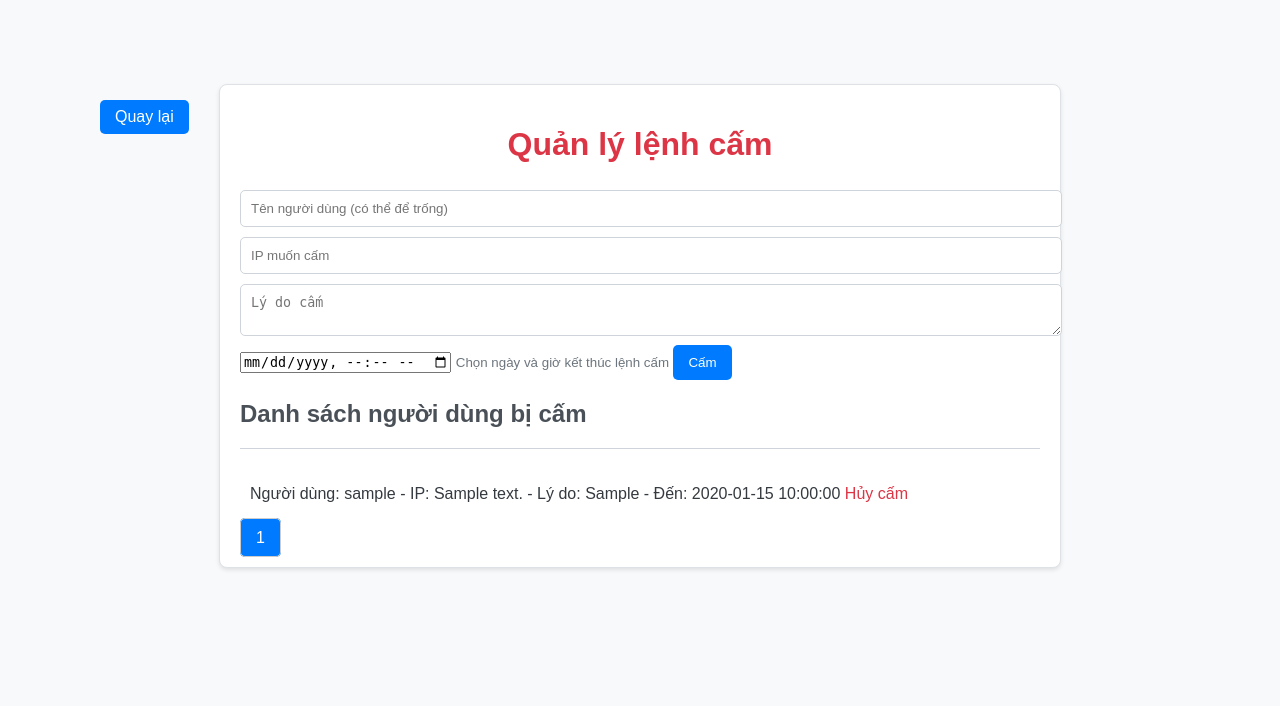
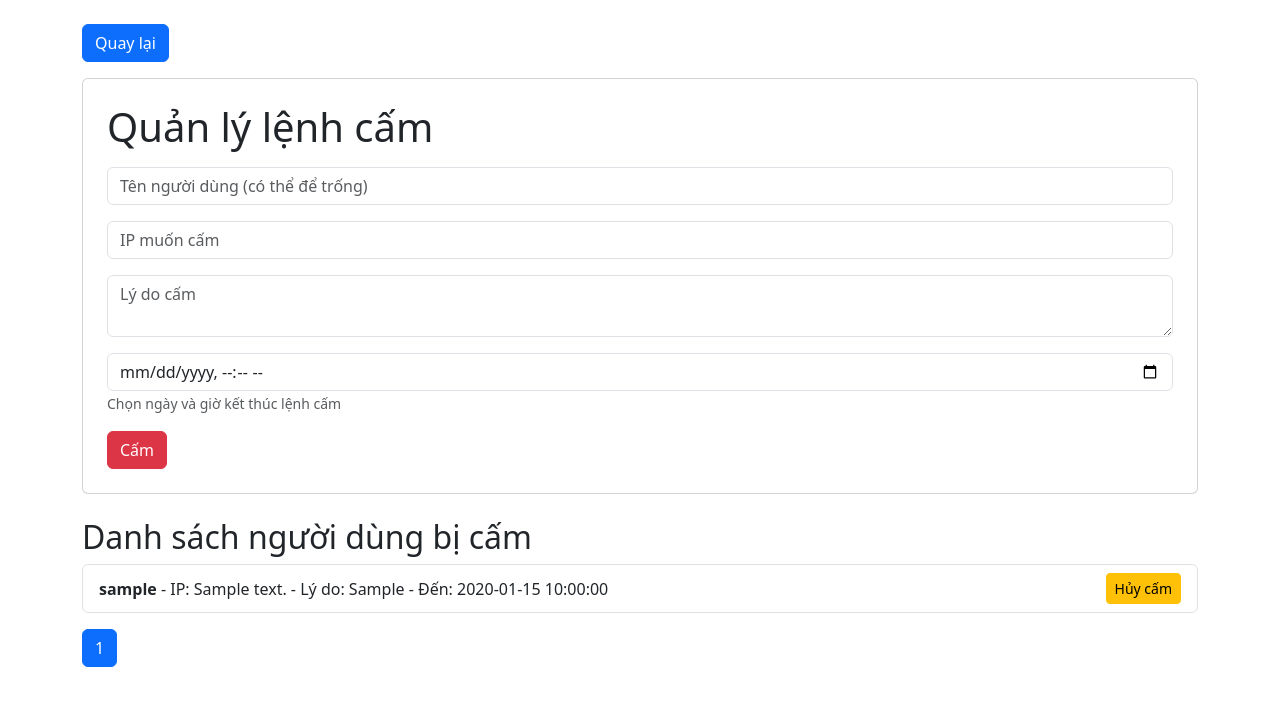
Before and after one commit to NhinQuanhLanCuoi9999/forum-vn, a PHP site: page /admin_tool/ban.php in a window 1280 px wide. Shown: the top 706 px of the page. Run offline with PHP 8.4, Linux system fonts and the light colour scheme; the visitor is signed in with stand-in values (Sample User, id 1); tables that the repository leaves empty hold one stand-in row (values such as "Sample post"); a stand-in replaces the project's code that opens the database connection.

Commit message:
fix bind param ,đổi giao diện mới bằng bootstrap,đã phân quyền admin/owner trong ban.php

```diff
--- a/admin_tool/ban.php
+++ b/admin_tool/ban.php
@@ -12,94 +12,84 @@ include('../app/_ADMIN_TOOLS/ban/php.php');
     <meta name="viewport" content="width=device-width, initial-scale=1.0">
     <link rel="icon" href="/favicon.png" type="image/png">
     <title>Quản lý lệnh cấm</title>
-    <link rel="stylesheet" type="text/css" href="/app/_ADMIN_TOOLS/ban/style.css">
+    <link href="/asset/css/Bootstrap.min.css" rel="stylesheet">
 </head>
-<body>
-    <button class="redirect-button" onclick="window.location.href='admin_tool/admin.php'">Quay lại</button>
-    <div class="container">
-        <h1>Quản lý lệnh cấm</h1>
+<body class="container py-4">
+    <button class="btn btn-primary mb-3" onclick="window.location.href='admin_tool/admin.php'">Quay lại</button>
+
+    <div class="card p-4">
+        <h1 class="mb-3">Quản lý lệnh cấm</h1>
 
         <?php if (!empty($error_message)): ?>
-            <p class="error-message"><?php echo $error_message; ?></p>
+            <div class="alert alert-danger"> <?php echo $error_message; ?> </div>
         <?php endif; ?>
 
         <?php if (!empty($success_message)): ?>
-            <p class="success-message"><?php echo $success_message; ?></p>
+            <div class="alert alert-success"> <?php echo $success_message; ?> </div>
         <?php endif; ?>
 
         <form method="POST" onsubmit="return confirmBan();">
-            <input type="text" name="username" placeholder="Tên người dùng (có thể để trống)">
-            <input type="text" name="ip_address" placeholder="IP muốn cấm">
-            <textarea name="reason" placeholder="Lý do cấm" required></textarea>
-            <input type="datetime-local" name="ban_end" required>
-            <small style="color: #6c757d;">Chọn ngày và giờ kết thúc lệnh cấm</small>
-            <input type="submit" name="ban" value="Cấm">
+            <div class="mb-3">
+                <input type="text" name="username" class="form-control" placeholder="Tên người dùng (có thể để trống)">
+            </div>
+            <div class="mb-3">
+                <input type="text" name="ip_address" class="form-control" placeholder="IP muốn cấm">
+            </div>
+            <div class="mb-3">
+                <textarea name="reason" class="form-control" placeholder="Lý do cấm" required></textarea>
+            </div>
+            <div class="mb-3">
+                <input type="datetime-local" name="ban_end" class="form-control" required>
+                <small class="text-muted">Chọn ngày và giờ kết thúc lệnh cấm</small>
+            </div>
+            <button type="submit" name="ban" class="btn btn-danger">Cấm</button>
         </form>
+    </div>
 
-        <h2>Danh sách người dùng bị cấm</h2>
-        <div class="ban-list">
+    <h2 class="mt-4">Danh sách người dùng bị cấm</h2>
+    <div class="list-group">
         <?php if ($bans->num_rows === 0): ?>
-                <p class="info-message">Chưa có người dùng nào bị cấm.</p>
+            <p class="text-muted">Chưa có người dùng nào bị cấm.</p>
         <?php else: ?>
             <?php while ($ban = $bans->fetch_assoc()): ?>
-                    <div class="ban-item">
-                        <p>Người dùng: <?php echo htmlspecialchars($ban['username'] ?? 'Không xác định'); ?> -
+                <div class="list-group-item d-flex justify-content-between align-items-center">
+                    <div>
+                        <strong><?php echo htmlspecialchars($ban['username'] ?? 'Không xác định'); ?></strong> -
                         IP: <?php echo htmlspecialchars($ban['ip_address']); ?> -
                         Lý do: <?php echo htmlspecialchars($ban['reason']); ?> -
                         Đến: <?php echo htmlspecialchars($ban['ban_end']); ?>
-                        <a class="unban-link" href="ban.php?unban=<?php echo $ban['id']; ?>" onclick="return confirmUnban();">Hủy cấm</a></p>
+                    </div>
+                    <form method="post" action="ban.php" onsubmit="return confirmUnban();">
+                        <input type="hidden" name="unban" value="<?php echo $ban['id']; ?>">
+                        <button type="submit" class="btn btn-warning btn-sm">Hủy cấm</button>
+                    </form>
                 </div>
             <?php endwhile; ?>
         <?php endif; ?>
     </div>
 
-<!-- Phân trang với CSS inline -->
-<nav aria-label="Page navigation">
-    <ul class="pagination" style="display: flex; list-style: none; padding: 0; margin: 0;">
+    <!-- Phân trang -->
+    <nav class="mt-3" aria-label="Page navigation">
+        <ul class="pagination">
             <?php if ($page > 1): ?>
-            <li class="page-item" style="margin-right: 5px;">
-                <a class="page-link" href="?page=1" aria-label="First" style="padding: 10px 15px; border: 1px solid #ccc; border-radius: 5px; text-decoration: none; background-color: #f8f9fa; color: #007bff;">
-                    <span aria-hidden="true">&laquo;</span>
-                </a>
-            </li>
-            <li class="page-item" style="margin-right: 5px;">
-                <a class="page-link" href="?page=<?php echo $page - 1; ?>" aria-label="Previous" style="padding: 10px 15px; border: 1px solid #ccc; border-radius: 5px; text-decoration: none; background-color: #f8f9fa; color: #007bff;">
-                    <span aria-hidden="true">&lsaquo;</span>
-                </a>
-            </li>
+                <li class="page-item"><a class="page-link" href="?page=1">&laquo;</a></li>
+                <li class="page-item"><a class="page-link" href="?page=<?php echo $page - 1; ?>">&lsaquo;</a></li>
             <?php endif; ?>
 
-        <?php
-        // Hiển thị các trang
-        $startPage = max(1, $page - 2);
-        $endPage = min($totalPages, $page + 2);
-
-        for ($i = $startPage; $i <= $endPage; $i++): ?>
-            <li class="page-item" style="margin-right: 5px;">
-                <a class="page-link" href="?page=<?php echo $i; ?>" style="padding: 10px 15px; border: 1px solid #ccc; border-radius: 5px; text-decoration: none; background-color: <?php echo ($i == $page) ? '#007bff' : '#f8f9fa'; ?>; color: <?php echo ($i == $page) ? 'white' : '#007bff'; ?>;">
-                    <?php echo $i; ?>
-                </a>
+            <?php for ($i = max(1, $page - 2); $i <= min($totalPages, $page + 2); $i++): ?>
+                <li class="page-item <?php echo ($i == $page) ? 'active' : ''; ?>">
+                    <a class="page-link" href="?page=<?php echo $i; ?>"> <?php echo $i; ?> </a>
                 </li>
             <?php endfor; ?>
 
             <?php if ($page < $totalPages): ?>
-            <li class="page-item" style="margin-right: 5px;">
-                <a class="page-link" href="?page=<?php echo $page + 1; ?>" aria-label="Next" style="padding: 10px 15px; border: 1px solid #ccc; border-radius: 5px; text-decoration: none; background-color: #f8f9fa; color: #007bff;">
-                    <span aria-hidden="true">&rsaquo;</span>
-                </a>
-            </li>
-            <li class="page-item" style="margin-right: 5px;">
-                <a class="page-link" href="?page=<?php echo $totalPages; ?>" aria-label="Last" style="padding: 10px 15px; border: 1px solid #ccc; border-radius: 5px; text-decoration: none; background-color: #f8f9fa; color: #007bff;">
-                    <span aria-hidden="true">&raquo;</span>
-                </a>
-            </li>
+                <li class="page-item"><a class="page-link" href="?page=<?php echo $page + 1; ?>">&rsaquo;</a></li>
+                <li class="page-item"><a class="page-link" href="?page=<?php echo $totalPages; ?>">&raquo;</a></li>
             <?php endif; ?>
         </ul>
     </nav>
 
-
-
-</div>
-<script src="../app/ban/banOption.js"></script>
+    <script src="/asset/js/Bootstrap.bundle.min.js"></script>
+    <script src="../app/_ADMIN_TOOLS/ban/banOption.js"></script>
 </body>
 </html>
--- a/app/_ADMIN_TOOLS/ban/LogicPHP/Handle.php
+++ b/app/_ADMIN_TOOLS/ban/LogicPHP/Handle.php
@@ -1,5 +1,6 @@
 <?php
 if ($_SERVER['REQUEST_METHOD'] == 'POST' && isset($_POST['ban'])) {
+
     $username = trim($_POST['username']);
     $reason = trim($_POST['reason']);
     $ip_address = trim($_POST['ip_address']);
@@ -11,9 +12,33 @@ if ($_SERVER['REQUEST_METHOD'] == 'POST' && isset($_POST['ban'])) {
     $ban_end_date = DateTime::createFromFormat('Y-m-d\TH:i', $ban_end);
     if (!$ban_end_date || $ban_end_date->format('Y') > 9999) {
         $error_message = 'Không được phép cấm quá năm 9999';
-    } elseif ($username === 'admin') {
-        $error_message = 'Bạn không thể cấm tài khoản quản trị';
     } else {
+        // Kiểm tra nếu username thuộc role admin hoặc owner
+        $stmt = $conn->prepare("SELECT role FROM users WHERE username = ?");
+        $stmt->bind_param("s", $username);
+        $stmt->execute();
+        $result = $stmt->get_result();
+
+        if ($result->num_rows > 0) {
+            $user = $result->fetch_assoc();
+            $user_role = $user['role'];
+
+            // Nếu user có role là owner, cho phép cấm admin và user thường
+            if (isset($_SESSION['role']) && $_SESSION['role'] === 'owner') {
+                if ($user_role === 'owner') {
+                    $error_message = 'Không thể cấm tài khoản chủ sở hữu!';
+                }
+            } else {
+                // Nếu không phải owner, không cho phép cấm admin hoặc owner
+                if (in_array($user_role, ['admin', 'owner'])) {
+                    $error_message = 'Không thể cấm tài khoản quản trị viên hoặc chủ sở hữu!';
+                }
+            }
+        }
+        $stmt->close();
+    }
+
+    if (!isset($error_message)) {
         // Tiếp tục xử lý như trước
         $stmt = $conn->prepare("SELECT * FROM bans WHERE username = ? OR ip_address = ?");
         $stmt->bind_param("ss", $username, $ip_address);
@@ -26,6 +51,7 @@ if ($_SERVER['REQUEST_METHOD'] == 'POST' && isset($_POST['ban'])) {
             if (!empty($username) || !empty($ip_address)) {
                 // Nếu có username
                 if (!empty($username)) {
+                    $stmt->close(); // Đóng stmt trước khi tiếp tục
                     $stmt = $conn->prepare("SELECT id FROM users WHERE username = ?");
                     $stmt->bind_param("s", $username);
                     $stmt->execute();
@@ -35,31 +61,47 @@ if ($_SERVER['REQUEST_METHOD'] == 'POST' && isset($_POST['ban'])) {
                         $user = $result->fetch_assoc();
                         $user_id = $user['id'];
 
+                        // Chuẩn bị thời gian ban_end
+                        $ban_end_formatted = $ban_end_date->format('Y-m-d H:i:s');
+
                         // Thêm vào danh sách cấm
+                        $stmt->close();
                         $stmt = $conn->prepare("INSERT INTO bans (username, ip_address, reason, ban_start, ban_end, permanent) VALUES (?, ?, ?, NOW(), ?, ?)");
-                        $stmt->bind_param("ssssi", $username, $ip_address, $reason, $ban_end_date->format('Y-m-d H:i:s'), $permanent);
-                        $stmt->execute();
+                        if ($stmt === false) {
+                            die("Lỗi prepare query: " . $conn->error);
+                        }
 
-                        $success_message = "Đã cấm $username thành công.";
+                        $stmt->bind_param("ssssi", $username, $ip_address, $reason, $ban_end_formatted, $permanent);
+                        if ($stmt->execute()) {
+                            $success_message = "Đã cấm $username thành công.";
 
-                        // Ghi log vào biến
-                        $log_message = "[" . date('Y-m-d H:i:s') . "] Cấm người dùng: $username, Lý do: $reason, Đến: " . $ban_end_date->format('Y-m-d H:i:s') . ", IP: $ip_address";
+                            // Ghi log vào biến
+                            $log_message = "[" . date('Y-m-d H:i:s') . "] Cấm người dùng: $username, Lý do: $reason, Đến: $ban_end_formatted, IP: $ip_address";
+                        } else {
+                            $error_message = "Lỗi khi thêm vào danh sách cấm: " . $stmt->error;
+                        }
                     } else {
                         $error_message = 'Không tìm thấy người dùng!';
                     }
+                    $stmt->close();
                 }
+
                 // Nếu không có username (chỉ cấm theo IP)
                 elseif (!empty($ip_address)) {
-                    // Cấm theo IP mà không cần tham chiếu tới bảng users
+                    $stmt->close();
                     $stmt = $conn->prepare("INSERT INTO bans (username, ip_address, reason, ban_start, ban_end, permanent) VALUES (NULL, ?, ?, NOW(), ?, ?)");
                     $ban_end_formatted = $ban_end_date->format('Y-m-d H:i:s');
                     $stmt->bind_param("sssi", $ip_address, $reason, $ban_end_formatted, $permanent);
-                    $stmt->execute();
 
-                    $success_message = "Đã cấm IP $ip_address thành công.";
+                    if ($stmt->execute()) {
+                        $success_message = "Đã cấm IP $ip_address thành công.";
 
-                    // Ghi log vào biến
-                    $log_message = "[" . date('Y-m-d H:i:s') . "] Cấm IP: $ip_address, Lý do: $reason, Đến: " . $ban_end_date->format('Y-m-d H:i:s');
+                        // Ghi log vào biến
+                        $log_message = "[" . date('Y-m-d H:i:s') . "] Cấm IP: $ip_address, Lý do: $reason, Đến: $ban_end_formatted";
+                    } else {
+                        $error_message = "Lỗi khi cấm IP: " . $stmt->error;
+                    }
+                    $stmt->close();
                 }
             } else {
                 $error_message = 'Vui lòng nhập tên người dùng hoặc địa chỉ IP để cấm!';
--- a/app/_ADMIN_TOOLS/ban/style.css
+++ /dev/null
@@ -1,18 +0,0 @@
-body{font-family:'Poppins',sans-serif;background-color:#f8f9fa;color:#343a40;margin:0;padding:0}
-.container{max-width:800px;margin:50px auto;padding:20px;background-color:white;border:1px solid #dee2e6;border-radius:8px;box-shadow:0 2px 4px rgba(0,0,0,.1)}
-h1{text-align:center;color:#dc3545}
-h2{color:#495057}
-form{margin-bottom:20px}
-input[type="text"],input[type="number"],textarea{width:100%;padding:10px;margin:5px 0;border:1px solid #ced4da;border-radius:5px}
-input[type="submit"]{background-color:#007bff;color:white;border:none;padding:10px 15px;border-radius:5px;cursor:pointer}
-input[type="submit"]:hover{background-color:#0056b3}
-.ban-list{max-height:900px;overflow-y:auto;margin-top:20px;border-top:1px solid #ced4da;padding-top:10px}
-.ban-item{padding:10px;border-bottom:1px solid #dee2e6}
-.ban-item:last-child{border-bottom:none}
-.unban-link{color:#dc3545;text-decoration:none}
-.unban-link:hover{text-decoration:underline}
-.error-message,.success-message{font-weight:bold;margin:10px 0;padding:10px;border-radius:5px;background-color:#f8d7da;color:#721c24;border:1px solid #f5c6cb}
-.success-message{background-color:#d4edda;color:#155724;border:1px solid #c3e6cb}
-.info-message{color:gray;font-style:italic}
-.redirect-button{background-color:#007bff;color:white;border:none;border-radius:5px;padding:8px 15px;font-size:16px;cursor:pointer;transition:background-color .3s;transform:translate(100px,100px)}
-.redirect-button:hover{background-color:#0056b3}
```
Also changed, not shown: admin_tool/logs.php (+2 -6 lines), app/_ADMIN_TOOLS/ban/LogicPHP/unBan.php (+26 -7 lines). Lines whose indentation alone changed are shown as unchanged.
